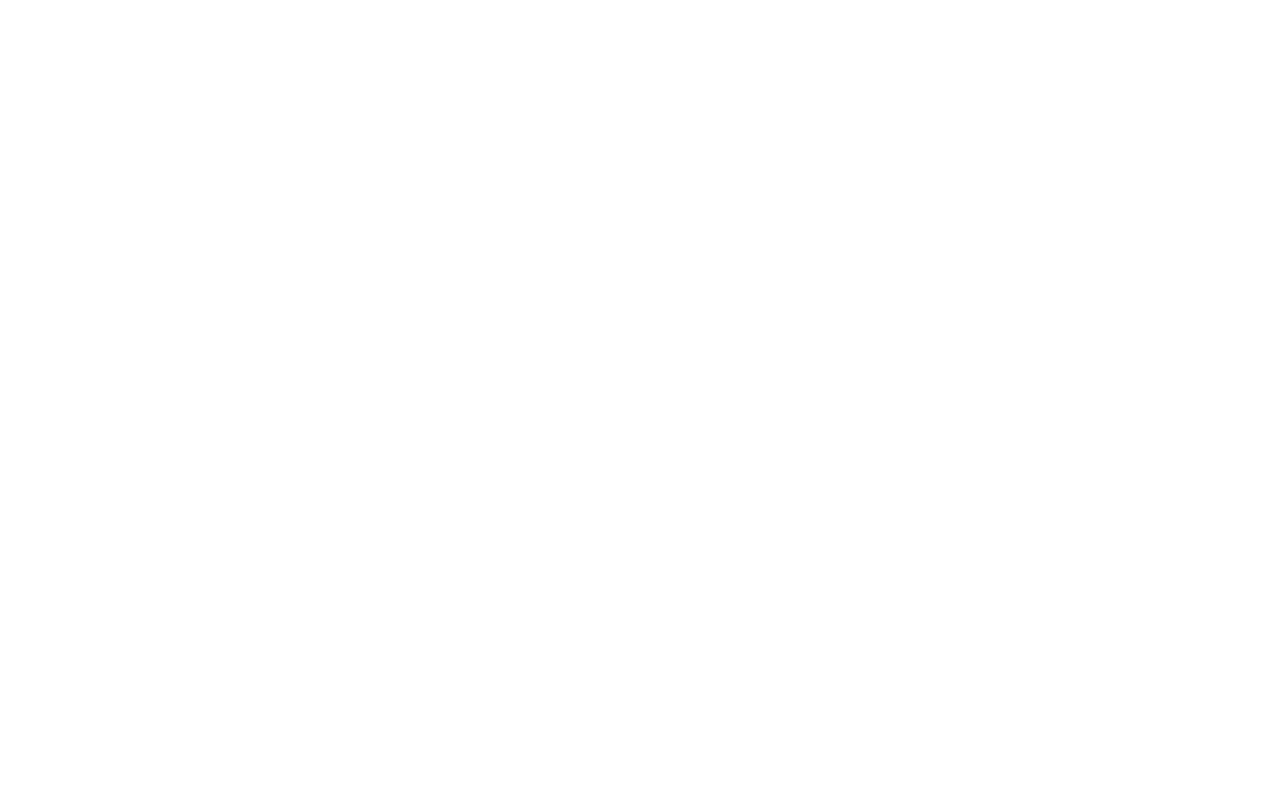
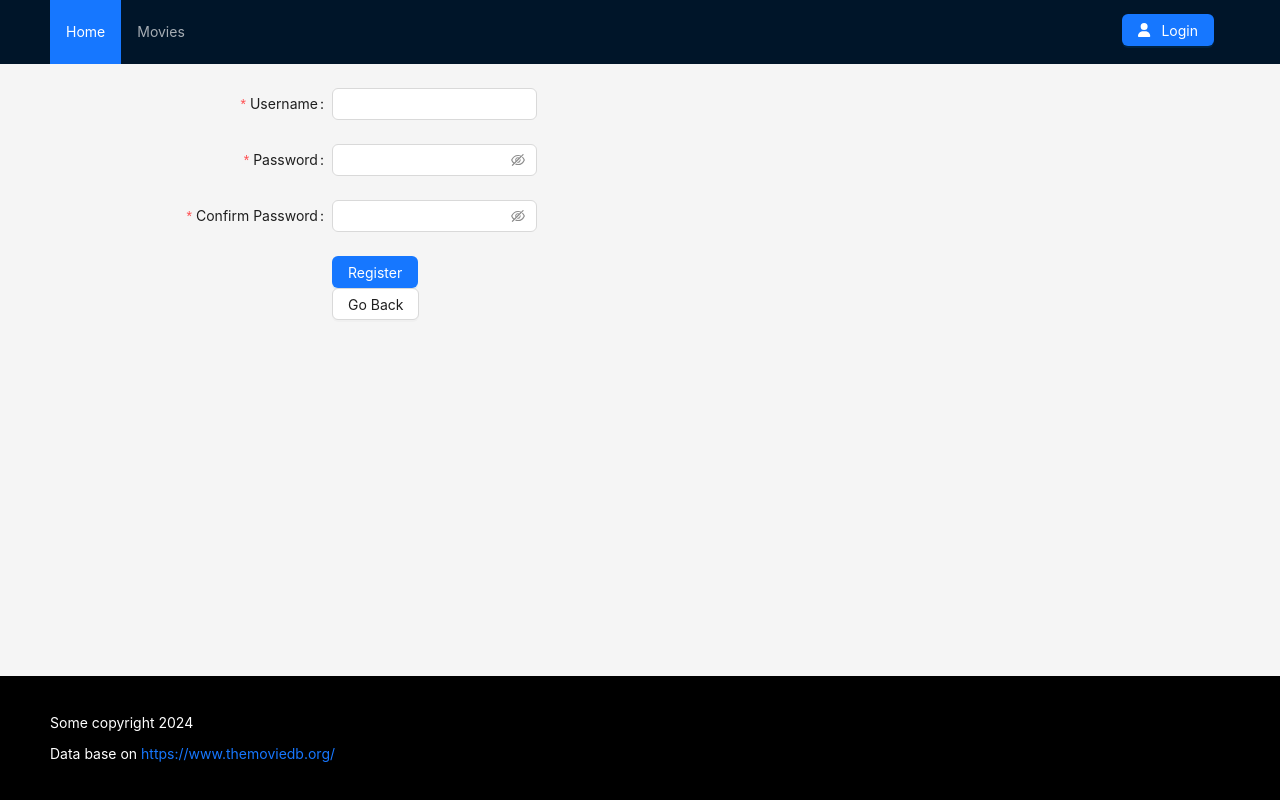
Before and after one commit to gianged/cinema-booking-app, a React (Create React App) app: page /register in a window 1280 px wide. Before the commit this address had no page. Built offline with nearby package versions, Linux system fonts and the light colour scheme.

Commit message:
06062024

```diff
--- a/package.json
+++ b/package.json
@@ -3,7 +3,6 @@
   "version": "0.1.0",
   "private": true,
   "dependencies": {
-    "@babel/plugin-proposal-private-property-in-object": "^7.21.11",
     "@fortawesome/fontawesome-svg-core": "^6.5.2",
     "@fortawesome/free-brands-svg-icons": "^6.5.2",
     "@fortawesome/free-regular-svg-icons": "^6.5.2",
@@ -58,5 +57,8 @@
       "last 1 firefox version",
       "last 1 safari version"
     ]
+  },
+  "devDependencies": {
+    "@babel/plugin-proposal-private-property-in-object": "^7.21.11"
   }
 }
--- a/src/App.tsx
+++ b/src/App.tsx
@@ -5,6 +5,7 @@ import { AuthenticateProvider } from "./contexts/AuthenticateContext";
 import { FilmDetail } from "./pages/FilmDetail";
 import { HomeContent } from "./pages/HomeContent";
 import { LoginPage } from "./pages/LoginPage";
+import { RegisterPage } from "./pages/RegisterPage";
 
 export const App = () => {
   return (
@@ -15,6 +16,7 @@ export const App = () => {
             <Route index element={<HomeContent />} />
             <Route path="/filmdetail/:id" element={<FilmDetail />} />
             <Route path="/login" element={<LoginPage />} />
+            <Route path="/register" element={<RegisterPage />} />
           </Route>
           <Route path="/admin" element={""}>
             {/* TODO: Add admin routes */}
--- a/src/contexts/AuthenticateContext.tsx
+++ b/src/contexts/AuthenticateContext.tsx
@@ -61,7 +61,10 @@ export const AuthenticateProvider = ({ children }: { children: ReactElement }) =
 
   const login = (username: string, password: string) => {
     getUser(username, password).then((data) => {
-      if (data[0].isActive === 1 && data[0].isBanned === 0) {
+      if (data.length === 0) {
+        return;
+      }
+      else if (data[0].isActive === 1 && data[0].isBanned === 0) {
         setIsLogin(true);
         id.current = data[0].id;
         displayName.current = data[0].username;
--- a/src/pages/RegisterPage.tsx
+++ b/src/pages/RegisterPage.tsx
@@ -14,8 +14,7 @@ export const RegisterPage: React.FC = () => {
       labelCol={{ span: 4, offset: 2 }}
       wrapperCol={{ span: 4 }}
       onFinish={(values) => {
-        authetication.login(values.username, values.password);
-        if (authetication.isLogin) navigate("/");
+        navigate("/");
       }}
     >
       <Form.Item label="Username" name="username" rules={[{ required: true, message: "Please input your username!" }]}>
@@ -24,20 +23,45 @@ export const RegisterPage: React.FC = () => {
       <Form.Item
         label="Password"
         name="password"
-        rules={[{ required: true, message: "Please input your password!", pattern: RegExp("/(w*d*){8,}/gm") }]}
+        rules={[
+          {
+            required: true,
+            message: "Please input your password!",
+          },
+          () => ({
+            validator(_, value) {
+              const pattern = /^(?=.*[A-Za-z])(?=.*\d)[A-Za-z\d]{8,}$/;
+              if (pattern.test(value)) {
+                return Promise.resolve();
+              }
+              return Promise.reject("Password must be at least 8 characters long, contain letters and numbers!");
+            },
+          }),
+        ]}
       >
         <Input.Password />
       </Form.Item>
       <Form.Item
         label="Confirm Password"
         name="confirmPassword"
-        rules={[{ required: true, message: "Please input your password!"}]}
+        dependencies={["password"]}
+        rules={[
+          { required: true, message: "Please input your password!" },
+          ({ getFieldValue }) => ({
+            validator(rule, value) {
+              if (!value || getFieldValue("password") === value) {
+                return Promise.resolve();
+              }
+              return Promise.reject("The two passwords that you entered do not match!");
+            },
+          }),
+        ]}
       >
         <Input.Password />
       </Form.Item>
       <Form.Item wrapperCol={{ offset: 6, span: 4 }}>
         <Button type="primary" htmlType="submit">
-          Login
+          Register
         </Button>
         <Button
           onClick={() => {
```
Also changed, not shown: 1 other file (tests, documents, lock files or other folders).
